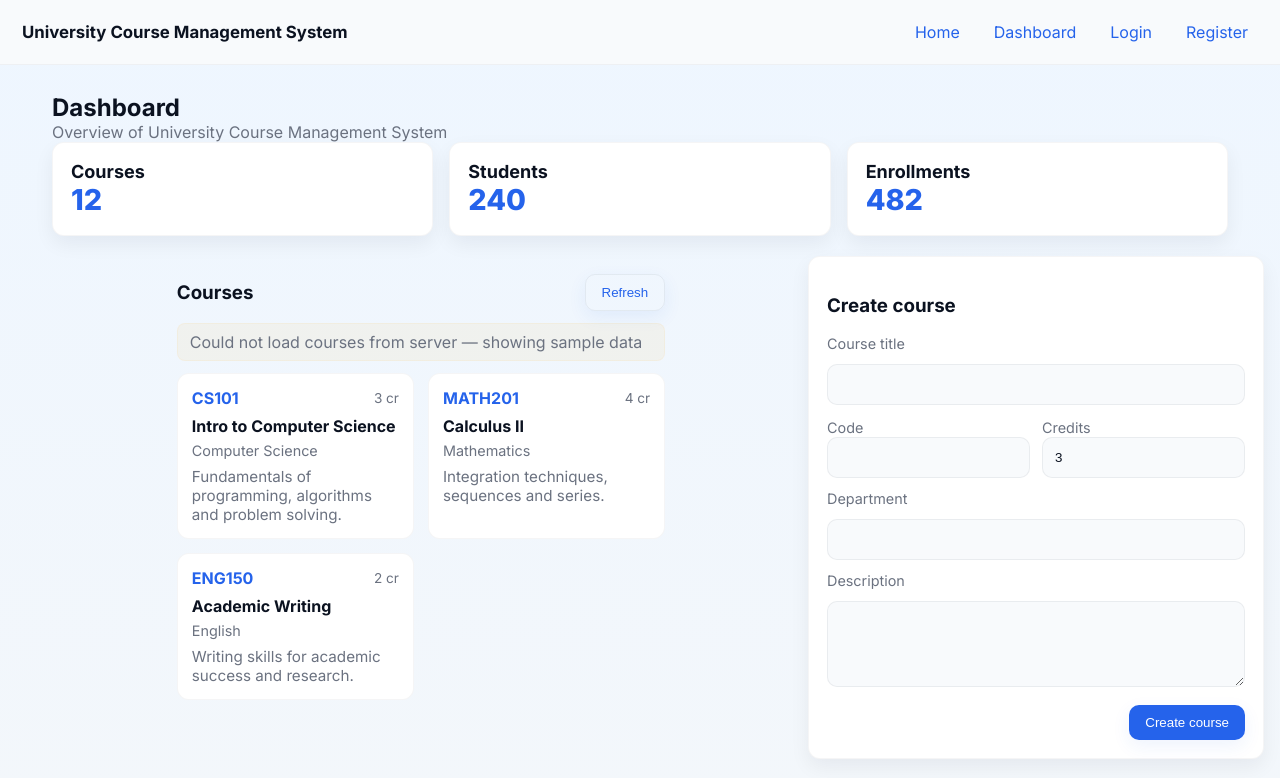
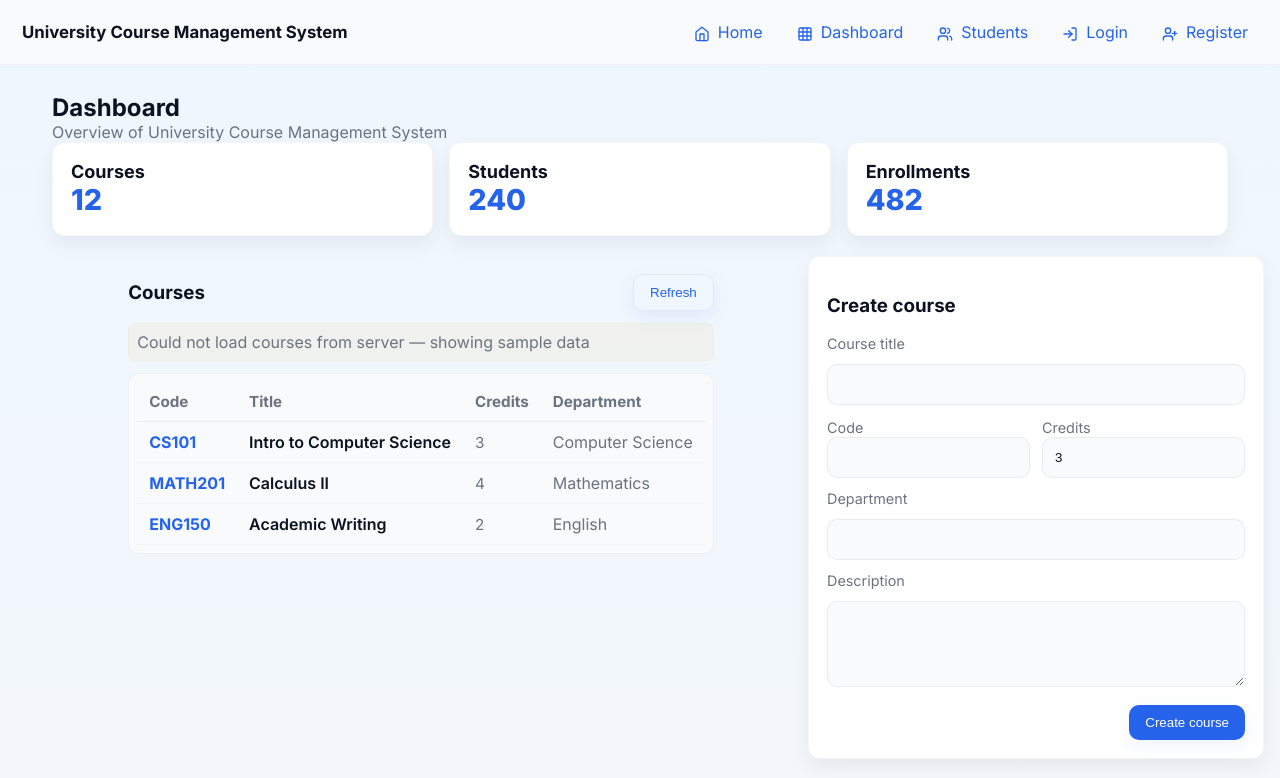
Before and after one commit to malkidilhara99/University_Course_Management_System, a React (Create React App) app in the folder frontend/course-management-ui/: page /dashboard in a window 1280 px wide. Shown: the top 778 px of the page. Built offline with nearby package versions, Linux system fonts and the light colour scheme; no server answers.

Commit message:
Feat | Added Proper styling

```diff
--- a/frontend/course-management-ui/package.json
+++ b/frontend/course-management-ui/package.json
@@ -11,7 +11,8 @@
   "react-dom": "^19.1.1",
   "react-router-dom": "^6.14.1",
     "react-scripts": "5.0.1",
-    "web-vitals": "^2.1.4"
+  "web-vitals": "^2.1.4",
+  "lucide-react": "^0.278.0"
   },
   "scripts": {
     "start": "react-scripts start",
--- a/frontend/course-management-ui/src/App.js
+++ b/frontend/course-management-ui/src/App.js
@@ -3,6 +3,7 @@ import { BrowserRouter, Routes, Route } from 'react-router-dom';
 import Navigation from './components/Navigation';
 import Home from './components/Home';
 import Dashboard from './components/Dashboard';
+import Students from './components/Students';
 import Login from './components/Login';
 import Register from './components/Register';
 
@@ -13,6 +14,7 @@ function App() {
       <Routes>
         <Route path="/" element={<Home />} />
         <Route path="/dashboard" element={<Dashboard />} />
+  <Route path="/students" element={<Students />} />
         <Route path="/login" element={<Login />} />
         <Route path="/register" element={<Register />} />
       </Routes>
--- /dev/null
+++ b/frontend/course-management-ui/src/api.js
@@ -0,0 +1,5 @@
+// Central API base URL. Can be overridden with the environment variable
+// REACT_APP_API_BASE when starting the frontend (create-react-app behavior).
+const API_BASE = process.env.REACT_APP_API_BASE || 'http://localhost:8080';
+
+export default API_BASE;
--- a/frontend/course-management-ui/src/components/CourseFillForm.js
+++ b/frontend/course-management-ui/src/components/CourseFillForm.js
@@ -1,5 +1,6 @@
 import React, { useState } from 'react';
 import './CourseFillForm.css';
+import API_BASE from '../api';
 
 export default function CourseFillForm({ onCreated }) {
   const [title, setTitle] = useState('');
@@ -18,7 +19,7 @@ export default function CourseFillForm({ onCreated }) {
 
     try {
       // try to POST to backend; if it fails, just simulate success
-      const res = await fetch('/api/courses', {
+  const res = await fetch(`${API_BASE}/api/courses`, {
         method: 'POST',
         headers: { 'Content-Type': 'application/json' },
         body: JSON.stringify(payload)
--- a/frontend/course-management-ui/src/components/CourseList.css
+++ b/frontend/course-management-ui/src/components/CourseList.css
@@ -4,12 +4,13 @@
 .list-header h3{margin:0}
 .notice{background:rgba(255,165,0,0.06);color:var(--muted);padding:8px 12px;border-radius:8px;border:1px solid rgba(255,165,0,0.06);margin-bottom:12px}
 .loader{color:var(--muted)}
-.courses-grid{display:grid;grid-template-columns:repeat(auto-fit,minmax(220px,1fr));gap:14px}
-.course-card{background:var(--card);padding:14px;border-radius:12px;border:1px solid rgba(15,23,42,0.04);cursor:pointer;transition:transform .14s ease,box-shadow .14s ease}
-.course-card:hover{transform:translateY(-6px);box-shadow:0 10px 26px rgba(16,24,40,0.06)}
-.course-meta{display:flex;justify-content:space-between;align-items:center;margin-bottom:8px}
+.table-wrap{overflow:auto;border-radius:10px;border:1px solid rgba(15,23,42,0.04);background:var(--surface);padding:8px}
+.courses-table{width:100%;border-collapse:collapse}
+.courses-table thead th{ text-align:left;padding:10px 12px;background:transparent;color:var(--muted);font-size:0.95rem;border-bottom:1px solid rgba(15,23,42,0.06)}
+.courses-table tbody tr{cursor:pointer;border-bottom:1px solid rgba(15,23,42,0.03);transition:background .12s ease,transform .12s ease}
+.courses-table tbody tr:hover{background:rgba(2,6,23,0.02);transform:translateY(-1px)}
+.courses-table td{padding:10px 12px;vertical-align:middle}
 .course-code{font-weight:700;color:var(--accent)}
-.course-credits{font-size:0.85rem;color:var(--muted)}
-.course-title{margin:0 0 6px}
-.course-dept{font-size:0.9rem;color:var(--muted);margin-bottom:8px}
-.course-desc{margin:0;color:var(--muted);font-size:0.95rem}
+.course-credits{font-size:0.95rem;color:var(--muted)}
+.course-title{font-weight:600}
+.course-dept{color:var(--muted)}
--- a/frontend/course-management-ui/src/components/CourseList.js
+++ b/frontend/course-management-ui/src/components/CourseList.js
@@ -1,5 +1,6 @@
 import React, { useEffect, useState } from 'react';
 import './CourseList.css';
+import API_BASE from '../api';
 
 export default function CourseList({ onSelect }) {
   const [courses, setCourses] = useState([]);
@@ -14,7 +15,7 @@ export default function CourseList({ onSelect }) {
     setLoading(true);
     setError(null);
     try {
-      const res = await fetch('/api/courses');
+  const res = await fetch(`${API_BASE}/api/courses`);
       if (!res.ok) throw new Error('Network response was not ok');
       const data = await res.json();
       setCourses(data);
@@ -46,18 +47,27 @@ export default function CourseList({ onSelect }) {
       {loading ? (
         <div className="loader">Loading...</div>
       ) : (
-        <div className="courses-grid">
-          {courses.map(c => (
-            <article key={c.id} className="course-card" onClick={() => onSelect && onSelect(c)}>
-              <div className="course-meta">
-                <span className="course-code">{c.code}</span>
-                <span className="course-credits">{c.credits} cr</span>
-              </div>
-              <h4 className="course-title">{c.title}</h4>
-              <div className="course-dept">{c.department}</div>
-              <p className="course-desc">{c.description}</p>
-            </article>
-          ))}
+        <div className="table-wrap">
+          <table className="courses-table">
+            <thead>
+              <tr>
+                <th>Code</th>
+                <th>Title</th>
+                <th>Credits</th>
+                <th>Department</th>
+              </tr>
+            </thead>
+            <tbody>
+              {courses.map(c => (
+                <tr key={c.id} className="course-row" onClick={() => onSelect && onSelect(c)}>
+                  <td className="course-code">{c.code}</td>
+                  <td className="course-title">{c.title}</td>
+                  <td className="course-credits">{c.credits}</td>
+                  <td className="course-dept">{c.department}</td>
+                </tr>
+              ))}
+            </tbody>
+          </table>
         </div>
       )}
     </section>
--- a/frontend/course-management-ui/src/components/Navigation.js
+++ b/frontend/course-management-ui/src/components/Navigation.js
@@ -1,16 +1,18 @@
 import React from 'react';
 import './Navigation.css';
 import { Link } from 'react-router-dom';
+import { Home, Grid, LogIn, UserPlus, Users } from 'lucide-react';
 
 export default function Navigation() {
   return (
     <nav className="nav">
       <div className="nav-brand">University Course Management System</div>
       <div className="nav-links">
-        <Link to="/">Home</Link>
-        <Link to="/dashboard">Dashboard</Link>
-        <Link to="/login">Login</Link>
-        <Link to="/register">Register</Link>
+        <Link to="/" title="Home"><Home size={16} style={{verticalAlign:'middle',marginRight:8}}/>Home</Link>
+  <Link to="/dashboard" title="Dashboard"><Grid size={16} style={{verticalAlign:'middle',marginRight:8}}/>Dashboard</Link>
+  <Link to="/students" title="Students"><Users size={16} style={{verticalAlign:'middle',marginRight:8}}/>Students</Link>
+  <Link to="/login" title="Login"><LogIn size={16} style={{verticalAlign:'middle',marginRight:8}}/>Login</Link>
+  <Link to="/register" title="Register"><UserPlus size={16} style={{verticalAlign:'middle',marginRight:8}}/>Register</Link>
       </div>
     </nav>
   );
--- a/frontend/course-management-ui/src/components/StudentForm.js
+++ b/frontend/course-management-ui/src/components/StudentForm.js
@@ -1,5 +1,6 @@
 import React, { useState } from 'react';
 import './StudentForm.css';
+import API_BASE from '../api';
 
 export default function StudentForm({ onCreated }) {
   const [name, setName] = useState('');
@@ -13,7 +14,7 @@ export default function StudentForm({ onCreated }) {
     setSaving(true); setNote(null);
     const payload = { name, email, major };
     try {
-      const res = await fetch('/api/students', { method:'POST', headers:{'Content-Type':'application/json'}, body:JSON.stringify(payload)});
+  const res = await fetch(`${API_BASE}/api/students`, { method:'POST', headers:{'Content-Type':'application/json'}, body:JSON.stringify(payload)});
       if (!res.ok) throw new Error('Server error');
       const created = await res.json();
       setNote('Student created'); setName(''); setEmail(''); setMajor('');
--- a/frontend/course-management-ui/src/components/StudentGrades.js
+++ b/frontend/course-management-ui/src/components/StudentGrades.js
@@ -1,5 +1,6 @@
 import React, { useEffect, useState } from 'react';
 import './StudentGrades.css';
+import API_BASE from '../api';
 
 export default function StudentGrades({ studentId }){
   const [grades, setGrades] = useState([]);
@@ -8,7 +9,7 @@ export default function StudentGrades({ studentId }){
     // fetch grades for the student
     (async ()=>{
       try{
-        const res = await fetch(`/api/students/${studentId}/grades`);
+  const res = await fetch(`${API_BASE}/api/students/${studentId}/grades`);
         if(!res.ok) throw new Error('no grades');
         const data = await res.json();
         setGrades(data);
--- a/frontend/course-management-ui/src/components/StudentList.js
+++ b/frontend/course-management-ui/src/components/StudentList.js
@@ -1,17 +1,18 @@
 import React, { useEffect, useState } from 'react';
 import './StudentList.css';
+import API_BASE from '../api';
 
-export default function StudentList({ onSelect }) {
+export default function StudentList({ onSelect, refreshKey }) {
   const [students, setStudents] = useState([]);
   const [loading, setLoading] = useState(false);
   const [error, setError] = useState(null);
 
-  useEffect(() => { fetchStudents(); }, []);
+  useEffect(() => { fetchStudents(); }, [refreshKey]);
 
   async function fetchStudents() {
     setLoading(true); setError(null);
     try {
-      const res = await fetch('/api/students');
+  const res = await fetch(`${API_BASE}/api/students`);
       if (!res.ok) throw new Error('Network error');
       const data = await res.json();
       setStudents(data);
--- /dev/null
+++ b/frontend/course-management-ui/src/components/Students.css
@@ -0,0 +1,23 @@
+.students-page{
+  padding: 18px;
+}
+.students-page h2{
+  color: var(--text-strong);
+  margin-bottom: 12px;
+}
+.students-grid{
+  display: grid;
+  grid-template-columns: 1fr 360px;
+  gap: 18px;
+  align-items: start;
+}
+.students-col{
+  background: var(--surface);
+  border-radius: 10px;
+  padding: 12px;
+  box-shadow: var(--shadow-soft);
+}
+.grades-col{
+  position: sticky;
+  top: 16px;
+}
--- /dev/null
+++ b/frontend/course-management-ui/src/components/Students.js
@@ -0,0 +1,29 @@
+import React, { useState } from 'react';
+import StudentList from './StudentList';
+import StudentForm from './StudentForm';
+import StudentGrades from './StudentGrades';
+import './Students.css';
+
+export default function Students(){
+  const [selectedStudent, setSelectedStudent] = useState(null);
+  const [refreshKey, setRefreshKey] = useState(0);
+
+  function onStudentCreated(){
+    setRefreshKey(k => k + 1);
+  }
+
+  return (
+    <div className="students-page">
+      <h2>Students</h2>
+      <div className="students-grid">
+        <div className="students-col">
+          <StudentForm onCreated={onStudentCreated} />
+          <StudentList onSelect={setSelectedStudent} refreshKey={refreshKey} />
+        </div>
+        <div className="students-col grades-col">
+          <StudentGrades studentId={selectedStudent?.id} />
+        </div>
+      </div>
+    </div>
+  );
+}
```
Also changed, not shown: 1 other file (tests, documents, lock files or other folders).
